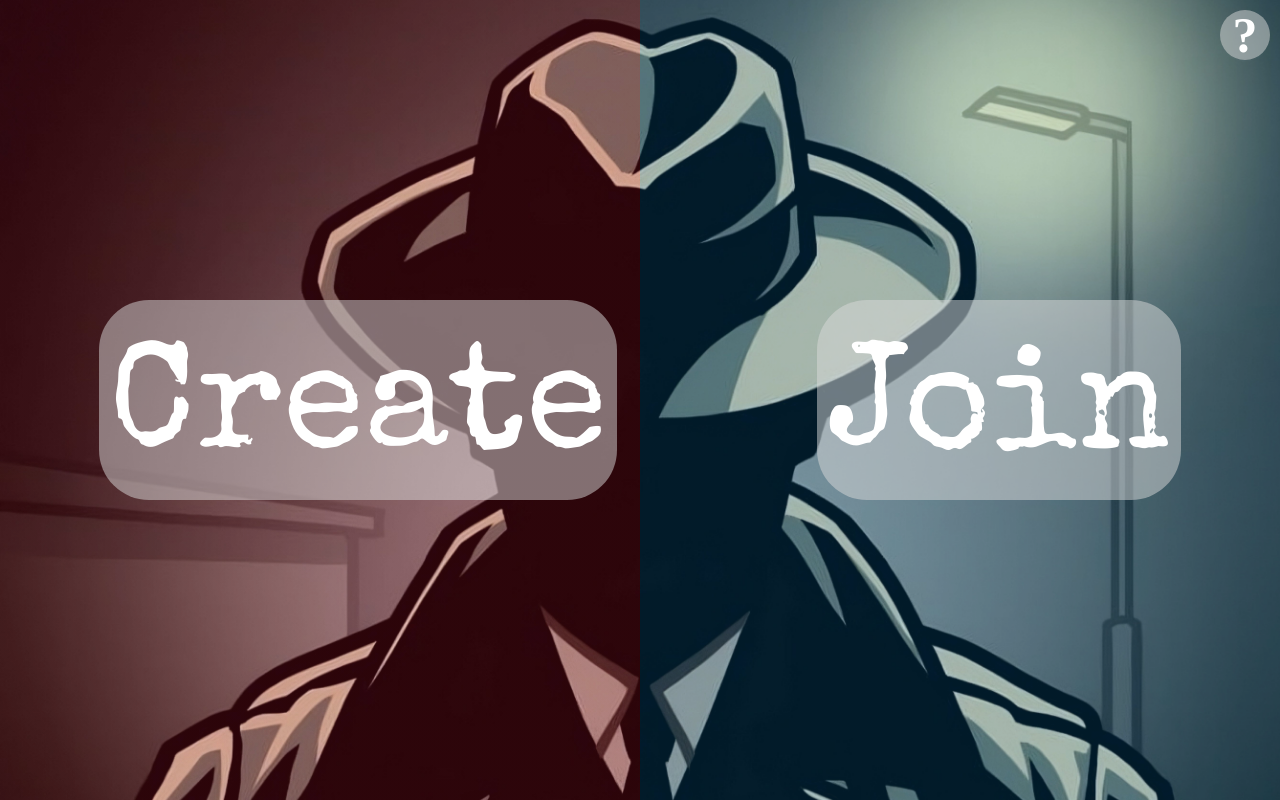
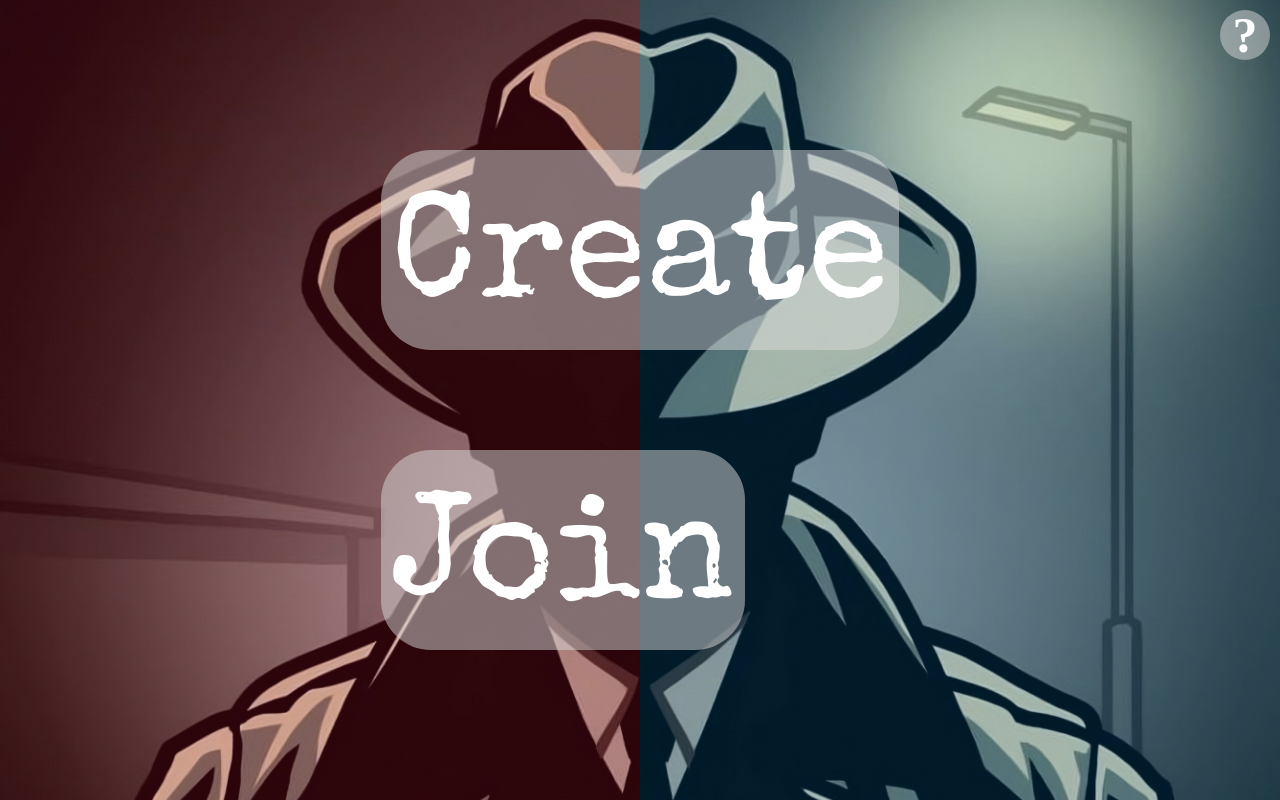
Before and after one commit to cyrimu/sopra-fs25-group-16-client, a Next.js app: page / in a window 1280 px wide. Built offline with nearby package versions, Linux system fonts and the light colour scheme; a web font is replaced by a local one; what @ant-design/nextjs-registry would draw is missing.

Commit message:
move style to css file

```diff
--- a/app/page.tsx
+++ b/app/page.tsx
@@ -9,15 +9,8 @@ export default function Home() {
 
   return (
     <div className={styles.centered}>
-      <div className={styles.redBlueOverlay}></div>
-      <div
-        style={{
-          display: "flex",
-          width: "100%",
-          justifyContent: "center",
-          alignItems: "center",
-        }}
-      >
+      <div className={styles.redBlueOverlay} />
+      <div className={styles.homeContainer}>
         <LargeButton onClick={() => router.push("/create")}>Create</LargeButton>
         <LargeButton onClick={() => router.push("/join")}>Join</LargeButton>
       </div>
```
